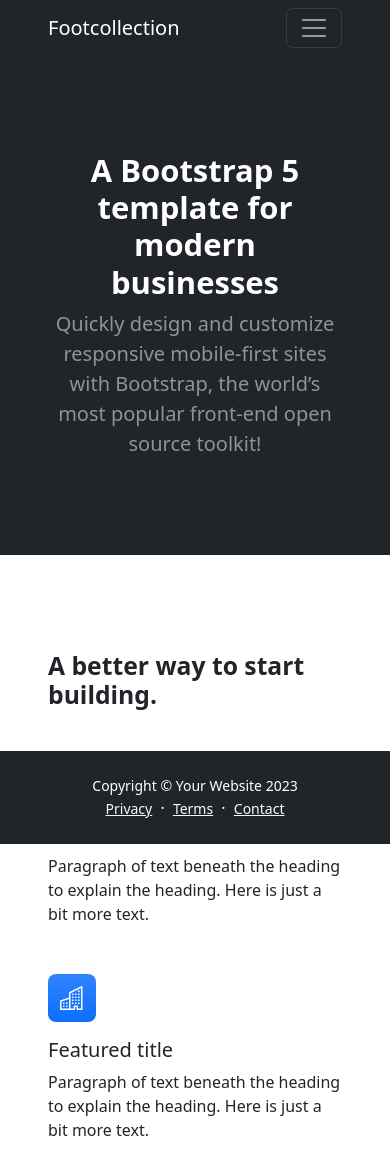
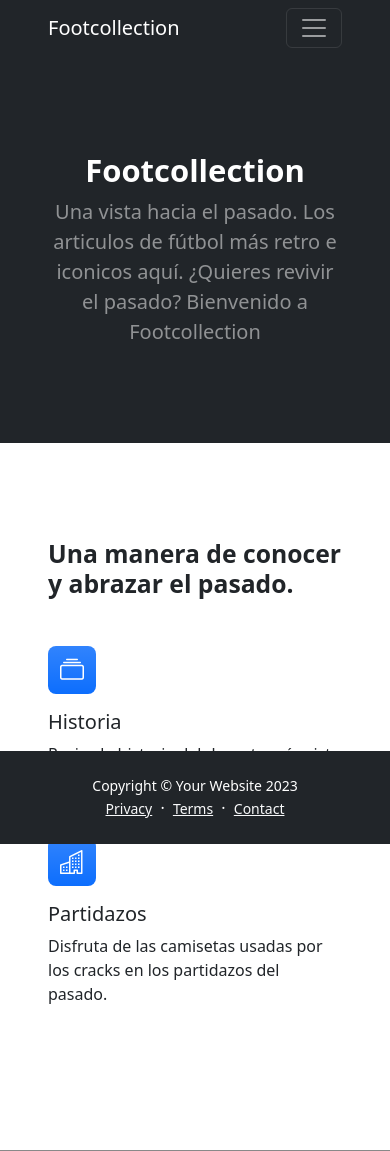
Before and after one commit to MarceloTanaka/Preentrega3_Coder, a Django app: page / in a window 390 px wide. Shown: the top 1151 px of the page. Run offline with Django 5.2, Linux system fonts and the light colour scheme; grey boxes labelled with a size stand in for pictures from a placeholder-image service; some libraries are stand-ins or nearby versions.

Commit message:
add desgin index

```diff
--- a/project/core/templates/core/index.html
+++ b/project/core/templates/core/index.html
@@ -7,11 +7,11 @@
         <div class="row gx-5 align-items-center justify-content-center">
             <div class="col-lg-8 col-xl-7 col-xxl-6">
                 <div class="my-5 text-center text-xl-start">
-                    <h1 class="display-5 fw-bolder text-white mb-2">A Bootstrap 5 template for modern businesses</h1>
-                    <p class="lead fw-normal text-white-50 mb-4">Quickly design and customize responsive mobile-first sites with Bootstrap, the world’s most popular front-end open source toolkit!</p>
+                    <h1 class="display-5 fw-bolder text-white mb-2">Footcollection</h1>
+                    <p class="lead fw-normal text-white-50 mb-4">Una vista hacia el pasado. Los articulos de fútbol más retro e iconicos aquí. ¿Quieres revivir el pasado? Bienvenido a Footcollection</p>
                 </div>
             </div>
-            <div class="col-xl-5 col-xxl-6 d-none d-xl-block text-center"><img class="img-fluid rounded-3 my-5" src="https://dummyimage.com/600x400/343a40/6c757d" alt="..." /></div>
+            <div class="col-xl-5 col-xxl-6 d-none d-xl-block text-center"><img class="img-fluid rounded-3 my-5" src="https://estaticos-cdn.prensaiberica.es/clip/79824d55-f456-4ae8-af58-3eebb56f369f_source-aspect-ratio_default_0.jpg" alt="..." /></div>
         </div>
     </div>
 </header>
@@ -19,51 +19,94 @@
 <section class="py-5" id="features">
     <div class="container px-5 my-5">
         <div class="row gx-5">
-            <div class="col-lg-4 mb-5 mb-lg-0"><h2 class="fw-bolder mb-0">A better way to start building.</h2></div>
+            <div class="col-lg-4 mb-5 mb-lg-0"><h2 class="fw-bolder mb-0">Una manera de conocer y abrazar el pasado.</h2></div>
             <div class="col-lg-8">
                 <div class="row gx-5 row-cols-1 row-cols-md-2">
                     <div class="col mb-5 h-100">
                         <div class="feature bg-primary bg-gradient text-white rounded-3 mb-3"><i class="bi bi-collection"></i></div>
-                        <h2 class="h5">Featured title</h2>
-                        <p class="mb-0">Paragraph of text beneath the heading to explain the heading. Here is just a bit more text.</p>
+                        <h2 class="h5">Historia</h2>
+                        <p class="mb-0">Revive la historia del deporte más visto del mundo a través de sus productos.</p>
                     </div>
                     <div class="col mb-5 h-100">
                         <div class="feature bg-primary bg-gradient text-white rounded-3 mb-3"><i class="bi bi-building"></i></div>
-                        <h2 class="h5">Featured title</h2>
-                        <p class="mb-0">Paragraph of text beneath the heading to explain the heading. Here is just a bit more text.</p>
-                    </div>
-                    <div class="col mb-5 mb-md-0 h-100">
-                        <div class="feature bg-primary bg-gradient text-white rounded-3 mb-3"><i class="bi bi-toggles2"></i></div>
-                        <h2 class="h5">Featured title</h2>
-                        <p class="mb-0">Paragraph of text beneath the heading to explain the heading. Here is just a bit more text.</p>
-                    </div>
-                    <div class="col h-100">
-                        <div class="feature bg-primary bg-gradient text-white rounded-3 mb-3"><i class="bi bi-toggles2"></i></div>
-                        <h2 class="h5">Featured title</h2>
-                        <p class="mb-0">Paragraph of text beneath the heading to explain the heading. Here is just a bit more text.</p>
+                        <h2 class="h5">Partidazos</h2>
+                        <p class="mb-0">Disfruta de las camisetas usadas por los cracks en los partidazos del pasado.</p>
                     </div>
                 </div>
             </div>
         </div>
     </div>
 </section>
-<!-- Testimonial section-->
-<div class="py-5 bg-light">
-    <div class="container px-5 my-5">
-        <div class="row gx-5 justify-content-center">
-            <div class="col-lg-10 col-xl-7">
-                <div class="text-center">
-                    <div class="fs-4 mb-4 fst-italic">"Working with Start Bootstrap templates has saved me tons of development time when building new projects! Starting with a Bootstrap template just makes things easier!"</div>
-                    <div class="d-flex align-items-center justify-content-center">
-                        <img class="rounded-circle me-3" src="https://dummyimage.com/40x40/ced4da/6c757d" alt="..." />
-                        <div class="fw-bold">
-                            Tom Ato
-                            <span class="fw-bold text-primary mx-1">/</span>
-                            CEO, Pomodoro
-                        </div>
-                    </div>
-                </div>
-            </div>
+<!-- Image section-->
+<style>
+    body, html {
+        margin: 0;
+        padding: 0;
+        width: 100%;
+        height: 100%;
+    }
+
+    .image-section {
+        display: flex;
+        justify-content: space-between;
+        align-items: center;
+        gap: 10px; /* Espacio entre las imágenes */
+        width: 100%;
+        padding: 10px;
+        box-sizing: border-box; /* Incluye el padding en el ancho total */
+        background-color: #898989; /* Color de fondo de la sección */
+    }
+
+    .image-section img {
+        width: calc(50% - 10px); /* Cada imagen ocupará el 50% del ancho del contenedor menos el espacio entre las imágenes */
+        height: 400px; /* Altura fija para las imágenes */
+        object-fit: cover; /* Ajusta la imagen para que cubra el contenedor */
+        display: block;
+        border-radius: 15px; /* Bordes curvos */
+    }
+</style>
+</head>
+<body>
+<div class="image-section">
+    <img src="https://www.srdeportescr.com/wp-content/uploads/2023/11/Messi-Ronaldinho-1.jpg" alt="Descripción de la imagen 1">
+    <img src="https://a.espncdn.com/photo/2020/0420/r691187_3_1296x729_16-9.jpg" alt="Descripción de la imagen 2">
+</div>
+<!-- More image section-->
+
+<style>
+    .card {
+            border: 2px solid #000; /* Bordes más gruesos */
+            box-shadow: 0 4px 8px rgba(0, 0, 0, 0.2); /* Sombra */
+        }
+
+    .card-img-top {
+        margin: 10px;
+        width: calc(100% - 20px); /* Ajusta el ancho para dejar margen */
+        height: 350px; /* Ajusta la altura según tus necesidades */
+        object-fit: cover; /* Asegura que la imagen mantenga sus proporciones y recorte si es necesario */
+        background-color: black;
+    }
+</style>
+
+<div class="row mt-4">
+    <div class="col-md-3">
+        <div class="card">
+            <img src="https://i.ebayimg.com/images/g/fYQAAOSwGLFlD3YH/s-l1200.webp" class="card-img-top" alt="Image 1">
+        </div>
+    </div>
+    <div class="col-md-3">
+        <div class="card">
+            <img src="https://i.ebayimg.com/thumbs/images/g/z8YAAOSw52NlpbeC/s-l640.jpg" class="card-img-top" alt="Image 2">
+        </div>
+    </div>
+    <div class="col-md-3">
+        <div class="card">
+            <img src="https://tiendagolperu.com/wp-content/uploads/2023/02/ronaldo.jpeg" class="card-img-top" alt="Image 3">
+        </div>
+    </div>
+    <div class="col-md-3">
+        <div class="card">
+            <img src="https://cdn.shopify.com/s/files/1/0741/5631/0847/files/WhatsAppImage2023-07-24at15.36.47.jpg?v=1690231896" class="card-img-top" alt="Image 4">
         </div>
     </div>
 </div>
@@ -73,30 +116,8 @@
         <div class="row gx-5 justify-content-center">
             <div class="col-lg-8 col-xl-6">
                 <div class="text-center">
-                    <h2 class="fw-bolder">From our blog</h2>
-                    <p class="lead fw-normal text-muted mb-5">Lorem ipsum, dolor sit amet consectetur adipisicing elit. Eaque fugit ratione dicta mollitia. Officiis ad.</p>
+                    <h2 class="small">.</h2>
                 </div>
             </div>
         </div>
-
-        <!-- Call to action-->
-        <aside class="bg-primary bg-gradient rounded-3 p-4 p-sm-5 mt-5">
-            <div class="d-flex align-items-center justify-content-between flex-column flex-xl-row text-center text-xl-start">
-                <div class="mb-4 mb-xl-0">
-                    <div class="fs-3 fw-bold text-white">New products, delivered to you.</div>
-                    <div class="text-white-50">Sign up for our newsletter for the latest updates.</div>
-                </div>
-                <div class="ms-xl-4">
-                    <div class="input-group mb-2">
-                        <input class="form-control" type="text" placeholder="Email address..." aria-label="Email address..." aria-describedby="button-newsletter" />
-                        <button class="btn btn-outline-light" id="button-newsletter" type="button">Sign up</button>
-                    </div>
-                    <div class="small text-white-50">We care about privacy, and will never share your data.</div>
-                </div>
-            </div>
-        </aside>
-    </div>
-</section>
-</main>
-
 {% endblock contenido %}
```
Also changed, not shown: project/db.sqlite3.
